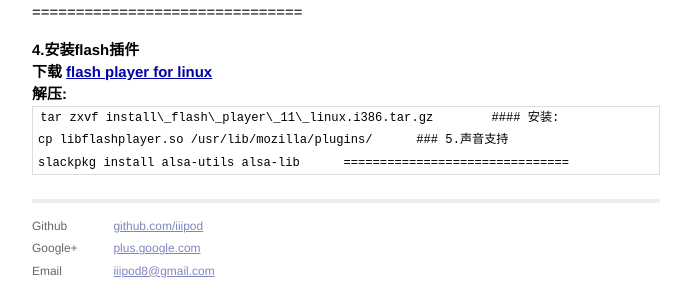
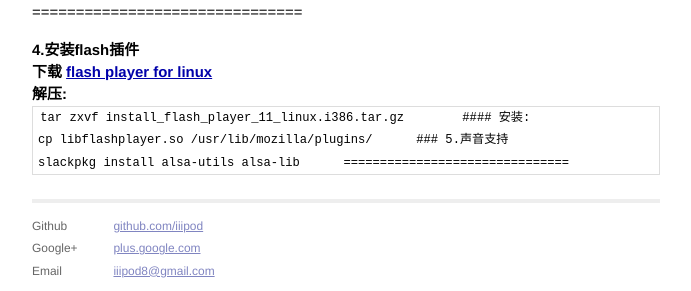
Before and after one commit to iiipod/iiipod.github.com, a Jekyll site: the page built from _posts/2014-02-13-Slackware随笔.markdown, in a window 1280 px wide. Shown: the part 776-1067 px from the top of the page, without its empty margins (294-985 px from the left). Built offline with Jekyll 4.4.1, drawn with Linux system fonts in a browser that asks for light colours; Markdown is read by kramdown in place of the engine named in the settings.

Commit message:
2014年 03月 17日 星期一 18:51:28 GMT

```diff
--- a/_posts/2014-02-13-Slackware随笔.markdown
+++ b/_posts/2014-02-13-Slackware随笔.markdown
@@ -31,7 +31,7 @@ author:
 ### 4.安装flash插件
 #### 下载 [flash player for linux](http://fpdownload.macromedia.com/get/flashplayer/pdc/11.2.202.346/install_flash_player_11_linux.i386.tar.gz)
 #### 解压:
-    tar zxvf install\_flash\_player\_11\_linux.i386.tar.gz
+    tar zxvf install_flash_player_11_linux.i386.tar.gz
 #### 安装:
     cp libflashplayer.so /usr/lib/mozilla/plugins/
 ### 5.声音支持
```
